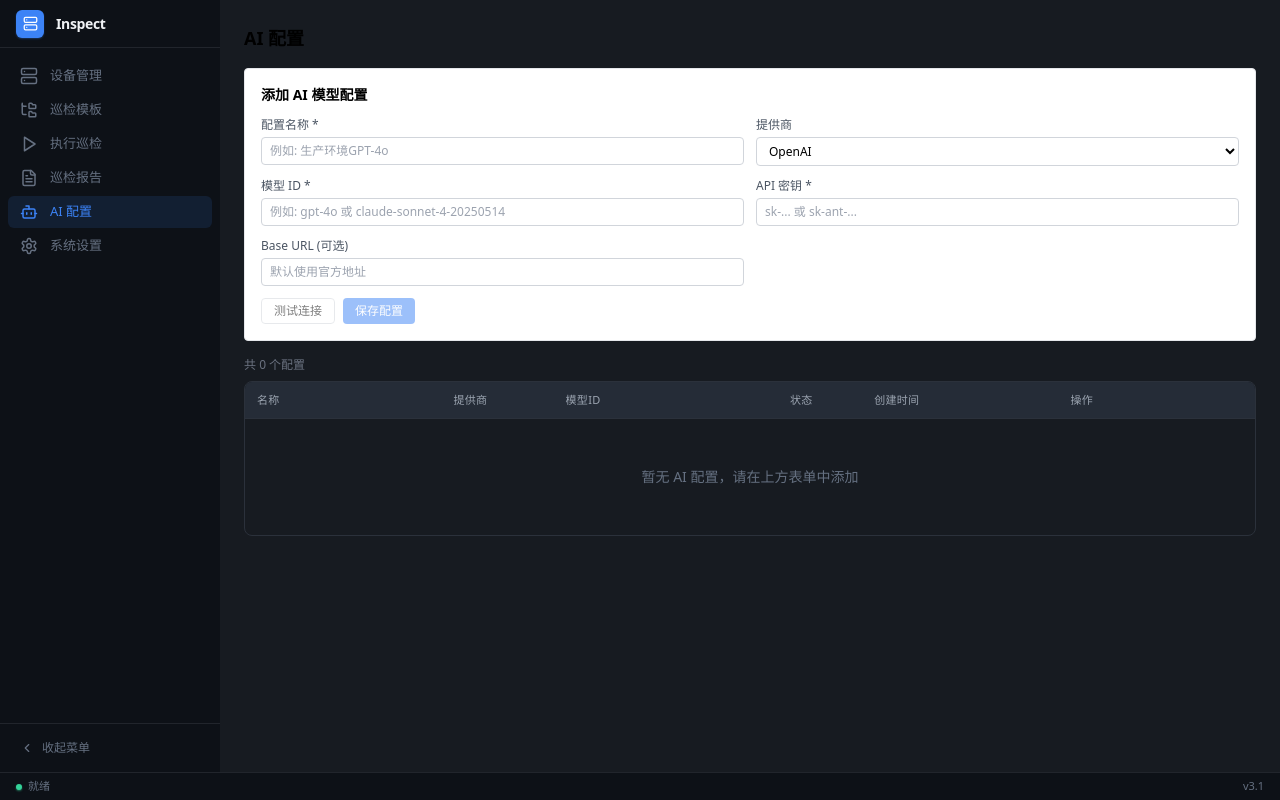
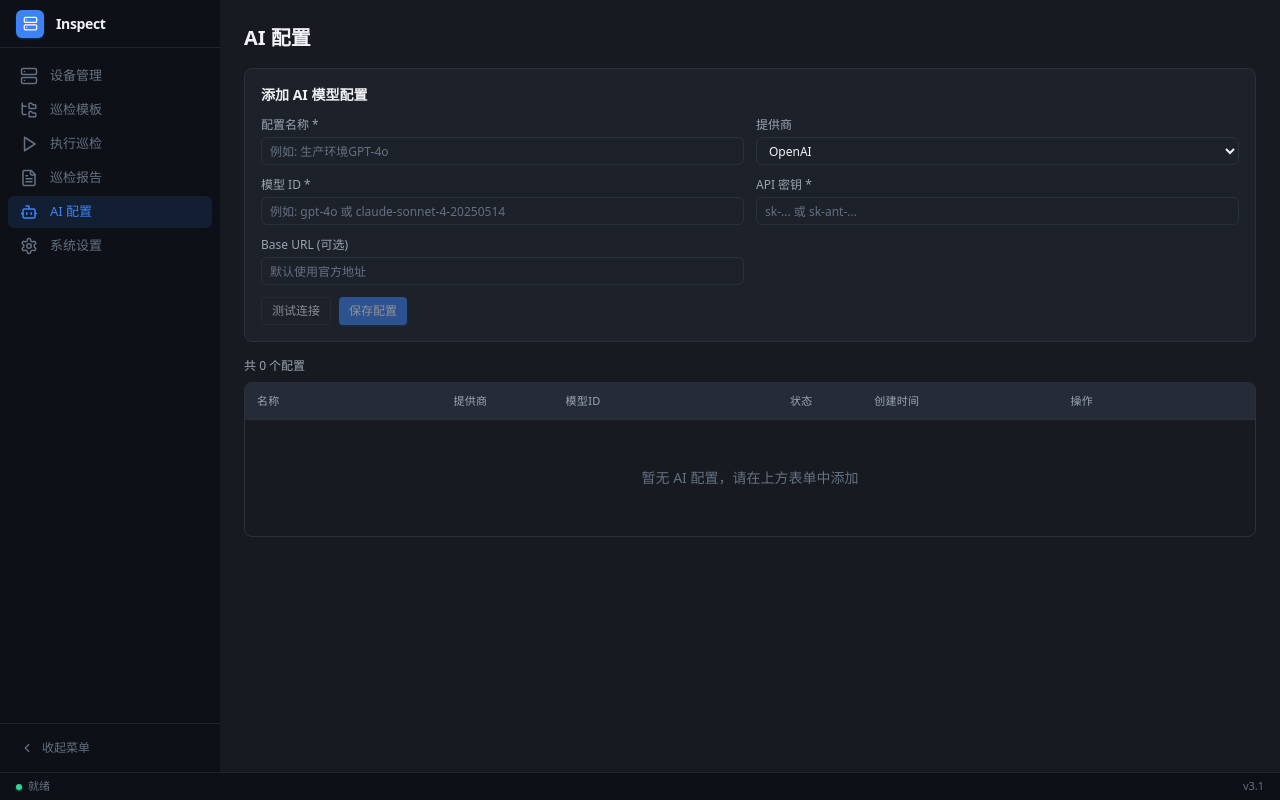
Before and after one commit to neowong/inspection-rust, a React (Vite) app: page /ai-config in a window 1280 px wide. Built offline with nearby package versions, Linux system fonts and the light colour scheme.

Commit message:
style: 重构 AiConfigPage 使用新组件系统
Co-Authored-By: neo <neowong2005@gmail.com>

```diff
--- a/src/pages/AiConfigPage.tsx
+++ b/src/pages/AiConfigPage.tsx
@@ -4,6 +4,9 @@ import Toolbar from "../components/Toolbar";
 import DataTable from "../components/DataTable";
 import StatusBadge from "../components/StatusBadge";
 import Modal from "../components/Modal";
+import Button from "../components/ui/Button";
+import Input from "../components/ui/Input";
+import { Select } from "../components/ui/Input";
 import type { AiModelConfig } from "../types";
 
 const PROVIDERS = [
@@ -145,8 +148,8 @@ export default function AiConfigPage() {
       render: (c: AiModelConfig) => (
         <span className={`inline-block px-1.5 py-0.5 rounded border text-[11px] font-medium ${
           c.provider === "openai"
-            ? "bg-green-100 text-green-700 border-green-300"
-            : "bg-purple-100 text-purple-700 border-purple-300"
+            ? "bg-emerald-500/15 text-emerald-400 border-emerald-500/30"
+            : "bg-purple-500/15 text-purple-400 border-purple-500/30"
         }`}>
           {c.provider === "openai" ? "OpenAI" : "Anthropic"}
         </span>
@@ -156,7 +159,7 @@ export default function AiConfigPage() {
       key: "model_id",
       header: "模型ID",
       width: "160px",
-      render: (c: AiModelConfig) => <code className="text-[11px]">{c.model_id}</code>,
+      render: (c: AiModelConfig) => <code className="text-[11px] bg-transparent">{c.model_id}</code>,
     },
     {
       key: "active",
@@ -170,7 +173,7 @@ export default function AiConfigPage() {
       key: "created_at",
       header: "创建时间",
       width: "140px",
-      render: (c: AiModelConfig) => <span className="text-gray-500">{formatTime(c.created_at)}</span>,
+      render: (c: AiModelConfig) => <span className="text-[hsl(var(--text-secondary))]">{formatTime(c.created_at)}</span>,
     },
     {
       key: "actions",
@@ -179,84 +182,44 @@ export default function AiConfigPage() {
       render: (c: AiModelConfig) => (
         <div className="flex gap-1">
           {c.is_active ? (
-            <button
-              className="px-2 py-0.5 text-[11px] border border-yellow-300 text-yellow-700 rounded hover:bg-yellow-50"
-              onClick={() => handleDeactivate(c)}
-            >
-              停用
-            </button>
+            <Button variant="secondary" size="sm" onClick={() => handleDeactivate(c)}>停用</Button>
           ) : (
-            <button
-              className="px-2 py-0.5 text-[11px] bg-green-500 text-white rounded hover:bg-green-600"
-              onClick={() => handleActivate(c)}
-            >
-              启用
-            </button>
+            <Button size="sm" className="bg-emerald-500 hover:bg-emerald-600" onClick={() => handleActivate(c)}>启用</Button>
           )}
-          <button
-            className="px-2 py-0.5 text-[11px] border border-red-300 text-red-600 rounded hover:bg-red-50"
-            onClick={() => { setDeleteTarget(c); setDeleteOpen(true); }}
-          >
-            删除
-          </button>
+          <Button variant="danger" size="sm" onClick={() => { setDeleteTarget(c); setDeleteOpen(true); }}>删除</Button>
         </div>
       ),
     },
   ], [configs]);
 
-  if (loading) return <div className="p-4 text-gray-500 text-sm">加载中...</div>;
+  if (loading) return <div className="p-4 text-[hsl(var(--text-secondary))] text-sm">加载中...</div>;
 
   return (
     <div className="flex flex-col gap-4 h-full overflow-auto">
-      <h1 className="text-lg font-bold">AI 配置</h1>
+      <h1 className="text-xl font-semibold text-[hsl(var(--text-primary))]">AI 配置</h1>
 
       {/* Form Section */}
-      <div className="bg-white rounded border border-gray-200 p-4">
-        <h2 className="text-sm font-semibold mb-3">添加 AI 模型配置</h2>
+      <div className="bg-[hsl(var(--bg-card))] border border-[hsl(var(--border))] rounded-lg p-4">
+        <h2 className="text-sm font-semibold mb-3 text-[hsl(var(--text-primary))]">添加 AI 模型配置</h2>
         <div className="grid grid-cols-2 gap-3 mb-3">
           <FormField label="配置名称 *">
-            <input
-              className="form-input"
-              value={form.name}
-              onChange={(e) => setForm({ ...form, name: e.target.value })}
-              placeholder="例如: 生产环境GPT-4o"
-            />
+            <Input size="sm" value={form.name} onChange={(e) => setForm({ ...form, name: e.target.value })} placeholder="例如: 生产环境GPT-4o" />
           </FormField>
           <FormField label="提供商">
-            <select
-              className="form-input"
-              value={form.provider}
-              onChange={(e) => setForm({ ...form, provider: e.target.value })}
-            >
+            <Select size="sm" value={form.provider} onChange={(e) => setForm({ ...form, provider: e.target.value })}>
               {PROVIDERS.map((p) => (
                 <option key={p.value} value={p.value}>{p.label}</option>
               ))}
-            </select>
+            </Select>
           </FormField>
           <FormField label="模型 ID *">
-            <input
-              className="form-input"
-              value={form.model_id}
-              onChange={(e) => setForm({ ...form, model_id: e.target.value })}
-              placeholder="例如: gpt-4o 或 claude-sonnet-4-20250514"
-            />
+            <Input size="sm" value={form.model_id} onChange={(e) => setForm({ ...form, model_id: e.target.value })} placeholder="例如: gpt-4o 或 claude-sonnet-4-20250514" />
           </FormField>
           <FormField label="API 密钥 *">
-            <input
-              className="form-input"
-              type="password"
-              value={form.api_key}
-              onChange={(e) => setForm({ ...form, api_key: e.target.value })}
-              placeholder="sk-... 或 sk-ant-..."
-            />
+            <Input size="sm" type="password" value={form.api_key} onChange={(e) => setForm({ ...form, api_key: e.target.value })} placeholder="sk-... 或 sk-ant-..." />
           </FormField>
           <FormField label="Base URL (可选)">
-            <input
-              className="form-input"
-              value={form.base_url}
-              onChange={(e) => setForm({ ...form, base_url: e.target.value })}
-              placeholder="默认使用官方地址"
-            />
+            <Input size="sm" value={form.base_url} onChange={(e) => setForm({ ...form, base_url: e.target.value })} placeholder="默认使用官方地址" />
           </FormField>
         </div>
 
@@ -264,35 +227,23 @@ export default function AiConfigPage() {
         {testResult && (
           <div className={`mb-3 px-3 py-1.5 rounded text-xs ${
             testResult === "连接成功"
-              ? "bg-green-50 text-green-700 border border-green-200"
-              : "bg-red-50 text-red-600 border border-red-200"
+              ? "bg-[hsl(var(--success)/0.1)] text-[hsl(var(--success))] border border-[hsl(var(--success)/0.3)]"
+              : "bg-[hsl(var(--danger)/0.1)] text-[hsl(var(--danger))] border border-[hsl(var(--danger)/0.3)]"
           }`}>
             {testResult}
           </div>
         )}
 
         <div className="flex gap-2">
-          <button
-            className="px-3 py-1 text-xs border border-gray-300 rounded hover:bg-gray-100 disabled:opacity-50"
-            disabled={testing || !form.model_id.trim() || !form.api_key.trim()}
-            onClick={handleTestConnection}
-          >
-            {testing ? "测试中..." : "测试连接"}
-          </button>
-          <button
-            className="px-3 py-1 text-xs bg-blue-500 text-white rounded hover:bg-blue-600 disabled:opacity-50"
-            disabled={saving || !form.name.trim() || !form.model_id.trim() || !form.api_key.trim()}
-            onClick={handleSave}
-          >
-            {saving ? "保存中..." : "保存配置"}
-          </button>
+          <Button variant="secondary" size="sm" disabled={testing || !form.model_id.trim() || !form.api_key.trim()} loading={testing}>测试连接</Button>
+          <Button size="sm" disabled={saving || !form.name.trim() || !form.model_id.trim() || !form.api_key.trim()} loading={saving}>保存配置</Button>
         </div>
       </div>
 
       {/* Config List */}
       <div className="flex-1 min-h-0 flex flex-col gap-2">
         <Toolbar>
-          <span className="text-xs text-gray-500">共 {configs.length} 个配置</span>
+          <span className="text-xs text-[hsl(var(--text-secondary))]">共 {configs.length} 个配置</span>
         </Toolbar>
 
         <DataTable
@@ -310,42 +261,16 @@ export default function AiConfigPage() {
         onClose={() => { setDeleteOpen(false); setDeleteTarget(null); }}
         footer={
           <>
-            <button
-              className="px-3 py-1 text-xs border border-gray-300 rounded hover:bg-gray-100"
-              onClick={() => { setDeleteOpen(false); setDeleteTarget(null); }}
-            >
-              取消
-            </button>
-            <button
-              className="px-3 py-1 text-xs bg-red-500 text-white rounded hover:bg-red-600"
-              onClick={handleDelete}
-            >
-              确认删除
-            </button>
+            <Button variant="secondary" size="sm" onClick={() => { setDeleteOpen(false); setDeleteTarget(null); }}>取消</Button>
+            <Button variant="danger" size="sm" onClick={handleDelete}>确认删除</Button>
           </>
         }
       >
-        <p className="text-sm text-gray-700">
+        <p className="text-sm text-[hsl(var(--text-primary))]">
           确定要删除配置「{deleteTarget?.name}」吗？此操作不可撤销。
         </p>
       </Modal>
 
-      {/* Form input style */}
-      <style>{`
-        .form-input {
-          width: 100%;
-          padding: 4px 8px;
-          font-size: 12px;
-          border: 1px solid #d1d5db;
-          border-radius: 4px;
-          outline: none;
-          background: #fff;
-        }
-        .form-input:focus {
-          border-color: #3b82f6;
-          box-shadow: 0 0 0 1px #3b82f6;
-        }
-      `}</style>
     </div>
   );
 }
@@ -353,7 +278,7 @@ export default function AiConfigPage() {
 function FormField({ label, children }: { label: string; children: React.ReactNode }) {
   return (
     <label className="flex flex-col gap-1">
-      <span className="text-xs text-gray-600">{label}</span>
+      <span className="text-xs text-[hsl(var(--text-secondary))]">{label}</span>
       {children}
     </label>
   );
```
